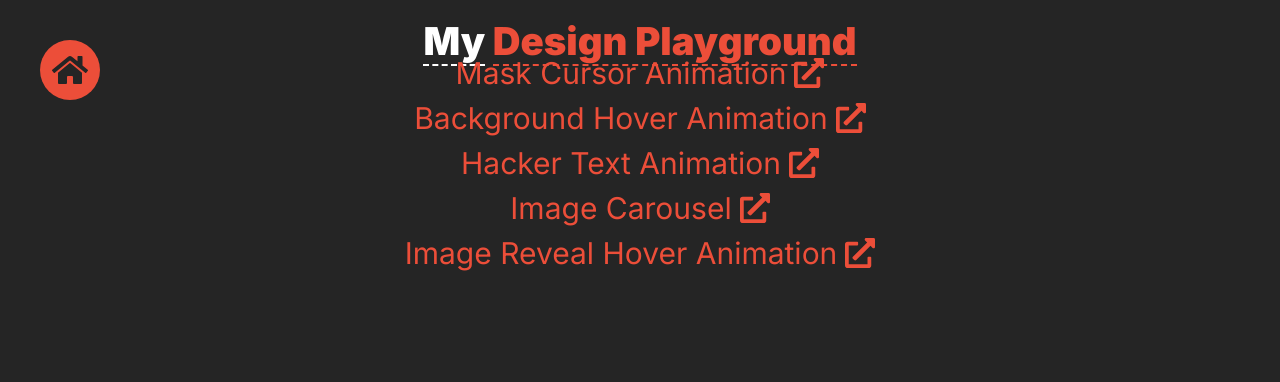
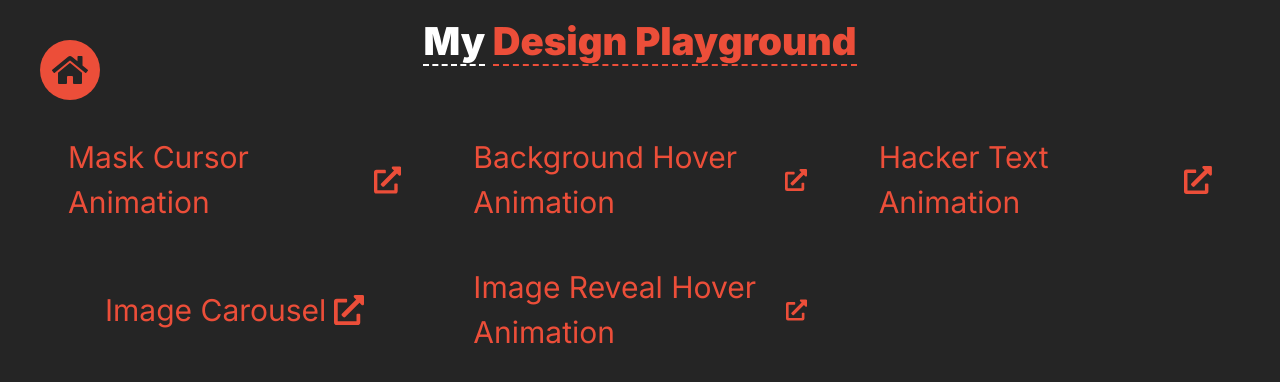
Before and after one commit to HarikrishnanYPR1707/My-Design-Playground, a Next.js app: page / in a window 1280 px wide. Shown: the top 382 px of the page. Built offline with nearby package versions, Linux system fonts and the light colour scheme.

Commit message:
MODIFIED: Created a grid layout

```diff
--- a/src/app/page.js
+++ b/src/app/page.js
@@ -7,34 +7,34 @@ export default function Home() {
   return (
     <>
       <Navbar />
-      <div className="mt-10 flex h-[10vh] flex-col items-center justify-center text-[30px] text-[#ec4e39]">
+      <div className="mt-10 grid grid-cols-3 gap-4 px-10 text-[30px] text-[#ec4e39]">
         <Link
           href="Mask-Cursor-Animation/"
-          className="flex items-center justify-center"
+          className="flex items-center justify-center rounded-xl px-7 py-3 duration-700 hover:bg-[#2e2e2e]"
         >
           Mask Cursor Animation <FaExternalLinkAlt className="ml-2" />
         </Link>
         <Link
           href="Background-Hover-Animation/"
-          className="flex items-center justify-center"
+          className="flex items-center justify-center rounded-xl px-7 py-3 duration-700 hover:bg-[#2e2e2e]"
         >
           Background Hover Animation <FaExternalLinkAlt className="ml-2" />
         </Link>
         <Link
           href="Hacker-Text-Animation/"
-          className="flex items-center justify-center"
+          className="flex items-center justify-center rounded-xl px-7 py-3 duration-700 hover:bg-[#2e2e2e]"
         >
           Hacker Text Animation <FaExternalLinkAlt className="ml-2" />
         </Link>
         <Link
           href="ImageCarousel/"
-          className="flex items-center justify-center"
+          className="flex items-center justify-center rounded-xl px-7 py-3 duration-700 hover:bg-[#2e2e2e]"
         >
           Image Carousel <FaExternalLinkAlt className="ml-2" />
         </Link>
         <Link
           href="ImageRevealHoverAnimation/"
-          className="flex items-center justify-center"
+          className="flex items-center justify-center rounded-xl px-7 py-3 duration-700 hover:bg-[#2e2e2e]"
         >
           Image Reveal Hover Animation <FaExternalLinkAlt className="ml-2" />
         </Link>
```
